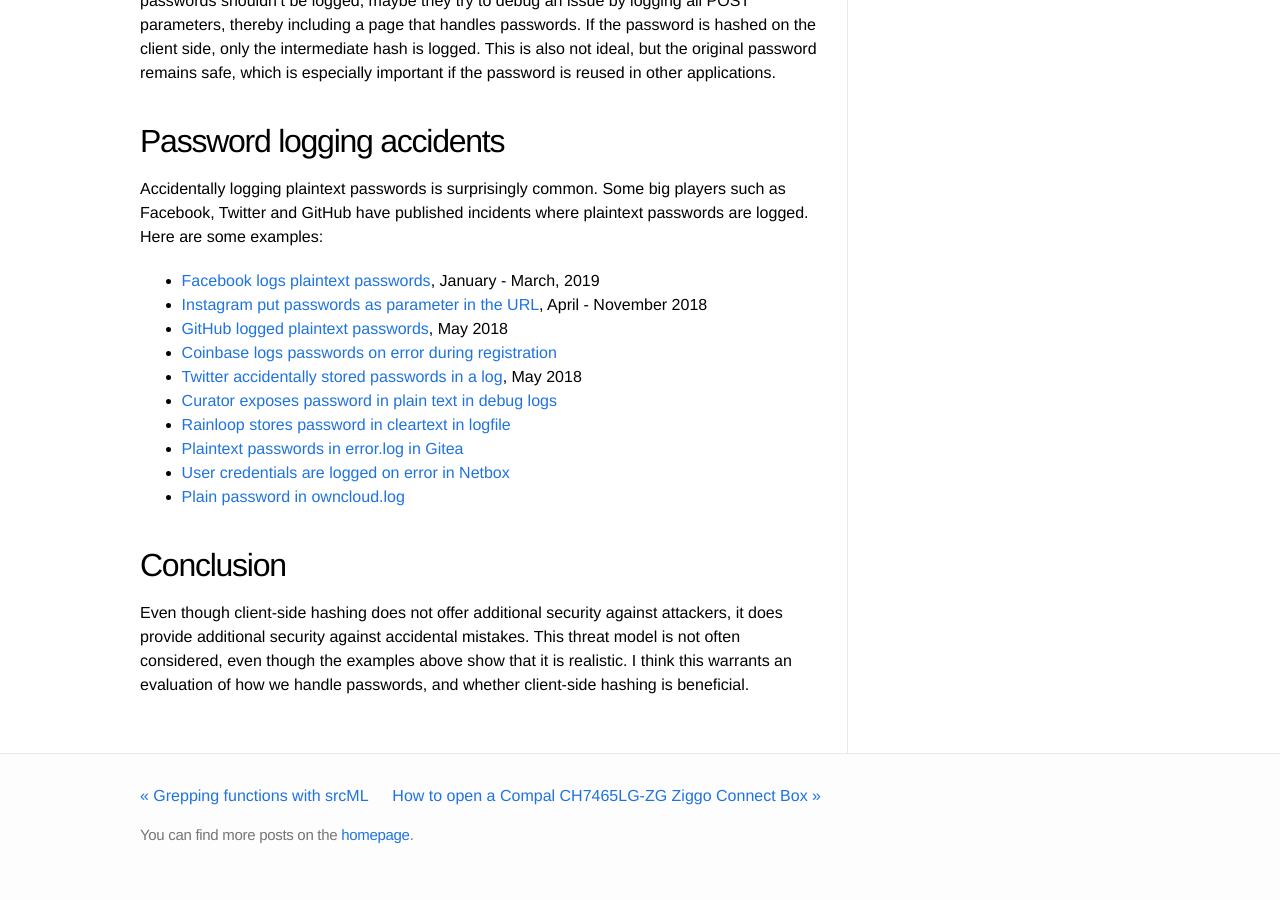
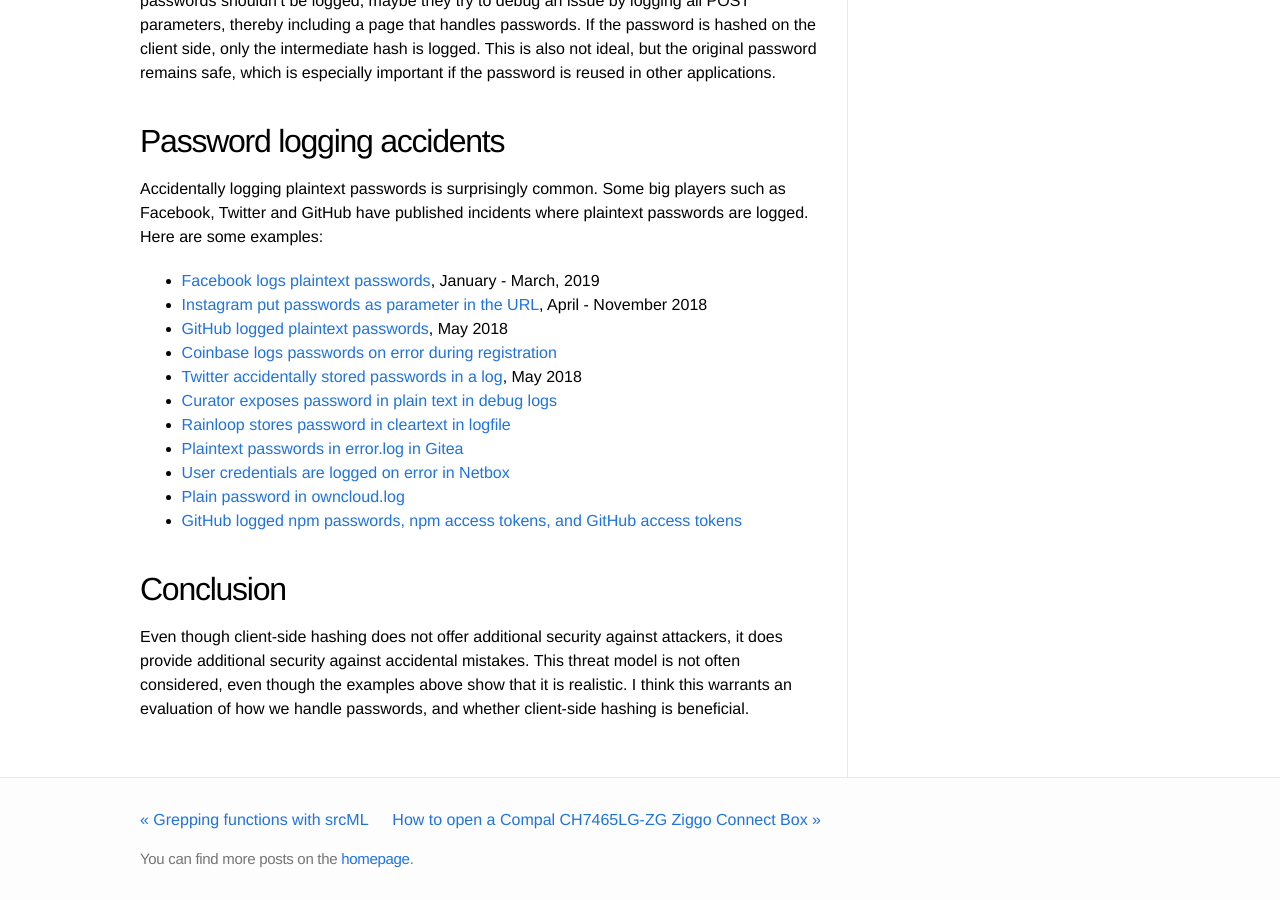
Before and after one commit to Sjord/Sjord.github.io, a Jekyll site: the page built from _posts/2019-10-20-the-case-for-client-side-hashing-logging-passwords-by-mistake.md, in a window 1280 px wide and 900 px high, scrolled down 1431 px. Built offline with Jekyll 4.4.1, drawn with Linux system fonts in a browser that asks for light colours; before the commit the page ends 2307 px from its top, so only the background shows below that.

Commit message:
Add instance of logged passwords

```diff
--- a/_posts/2019-10-20-the-case-for-client-side-hashing-logging-passwords-by-mistake.md
+++ b/_posts/2019-10-20-the-case-for-client-side-hashing-logging-passwords-by-mistake.md
@@ -43,6 +43,7 @@
 * [Plaintext passwords in error.log in Gitea](https://github.com/go-gitea/gitea/issues/3055)
 * [User credentials are logged on error in Netbox](https://github.com/netbox-community/netbox/issues/2880)
 * [Plain password in owncloud.log](https://github.com/owncloud/core/issues/25895)
+* [GitHub logged npm passwords, npm access tokens, and GitHub access tokens](https://github.blog/2022-05-26-npm-security-update-oauth-tokens/)
 
 ## Conclusion
 
```
